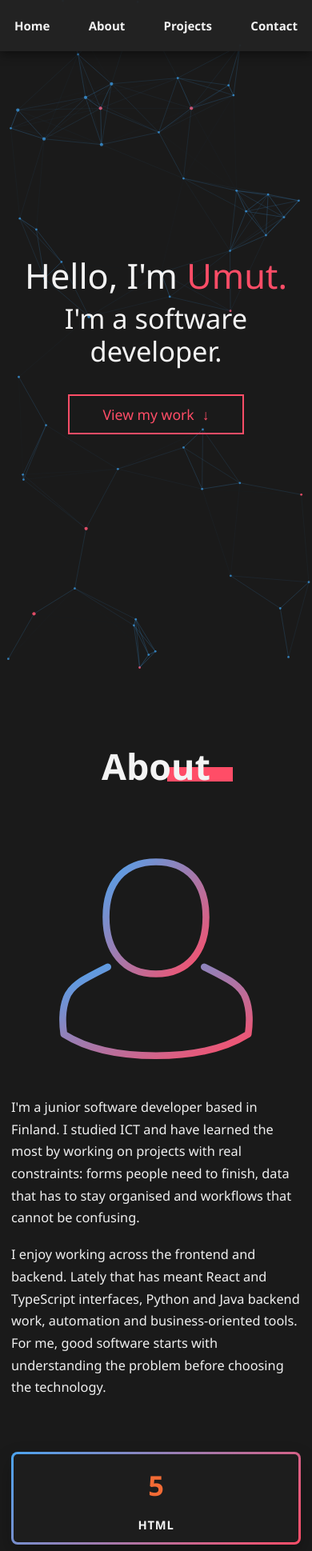
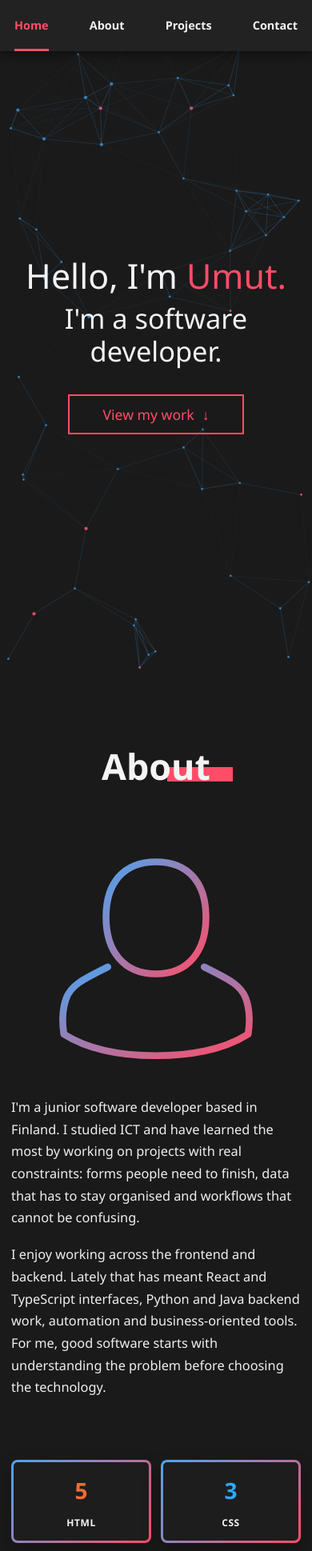
Before and after one commit to umuttig37/UmutPortfolio, a React (Vite) app: page / in a window 390 px wide. Shown: the top 1939 px of the page at 80% size. Built offline with nearby package versions, Linux system fonts and the light colour scheme.

Commit message:
improved responsive layout and navigation

```diff
--- a/src/App.css
+++ b/src/App.css
@@ -31,6 +31,10 @@ main {
 }
 
 .site-header a {
+  position: relative;
+  display: grid;
+  height: 70px;
+  align-items: center;
   color: #f2f2f2;
   font-size: clamp(1rem, 1.2vw, 1.3rem);
   font-weight: 650;
@@ -39,9 +43,35 @@ main {
   transition: color 180ms ease;
 }
 
+.site-header a::after {
+  position: absolute;
+  right: 0;
+  bottom: 0;
+  left: 0;
+  height: 3px;
+  background: #ff4d67;
+  content: '';
+  transform: scaleX(0);
+  transform-origin: center;
+  transition: transform 180ms ease;
+}
+
 .site-header a:hover,
-.site-header a:focus-visible {
+.site-header a:focus-visible,
+.site-header a.active {
   color: #ff4d67;
+}
+
+.site-header a.active::after {
+  transform: scaleX(1);
+}
+
+.site-header a:focus-visible,
+.button:focus-visible,
+.project-links a:focus-visible,
+.contact-links a:focus-visible {
+  outline: 2px solid #52b4ff;
+  outline-offset: 4px;
 }
 
 .section-shell {
@@ -51,6 +81,7 @@ main {
 
 .hero-section {
   min-height: 100vh;
+  min-height: 100svh;
   display: grid;
   place-items: center;
   padding: 100px 0 80px;
@@ -120,6 +151,7 @@ main {
 .content-section,
 .contact-section {
   min-height: 100vh;
+  scroll-margin-top: 70px;
   padding: 108px 0 92px;
 }
 
@@ -501,6 +533,19 @@ main {
     grid-template-columns: 1fr;
   }
 
+  .about-layout {
+    gap: 58px;
+  }
+
+  .about-copy p {
+    width: min(100%, 680px);
+  }
+
+  .contact-layout {
+    width: min(100%, 760px);
+    margin: 0 auto;
+  }
+
   .skill-card-grid,
   .projects-grid {
     grid-template-columns: repeat(2, minmax(0, 1fr));
@@ -519,7 +564,8 @@ main {
   }
 
   .site-header a {
-    font-size: 0.94rem;
+    height: 64px;
+    font-size: clamp(0.8rem, 3.7vw, 0.94rem);
   }
 
   .section-shell {
@@ -531,11 +577,11 @@ main {
   }
 
   .hero-copy h1 {
-    font-size: 2.7rem;
+    font-size: clamp(2.35rem, 11vw, 2.7rem);
   }
 
   .hero-copy p {
-    font-size: 2.15rem;
+    font-size: clamp(1.85rem, 9vw, 2.15rem);
   }
 
   .button {
@@ -560,9 +606,44 @@ main {
     font-size: 1.02rem;
   }
 
-  .skill-card-grid,
+  .skill-card-grid {
+    grid-template-columns: repeat(2, minmax(0, 1fr));
+    gap: 12px;
+  }
+
+  .tech-card {
+    min-height: 104px;
+  }
+
+  .tech-card strong {
+    min-width: 44px;
+    min-height: 44px;
+    font-size: 1.75rem;
+  }
+
+  .tech-card span {
+    font-size: 0.75rem;
+  }
+
   .projects-grid {
     grid-template-columns: 1fr;
+  }
+
+  .project-body,
+  .project-marker {
+    padding-right: 20px;
+    padding-left: 20px;
+  }
+
+  .contact-note,
+  .contact-links a,
+  .contact-info-card {
+    padding: 22px;
+  }
+
+  .contact-note .button {
+    width: 100%;
+    min-width: 0;
   }
 }
 
--- a/src/components/Header.tsx
+++ b/src/components/Header.tsx
@@ -1,16 +1,46 @@
+import { useEffect, useState } from 'react'
+
 const navItems = [
   { label: 'Home', href: '#top' },
   { label: 'About', href: '#about' },
   { label: 'Projects', href: '#projects' },
   { label: 'Contact', href: '#contact' },
-]
+] as const
 
 export function Header() {
+  const [activeSection, setActiveSection] = useState<(typeof navItems)[number]['href']>('#top')
+
+  useEffect(() => {
+    const sections = navItems
+      .map((item) => document.querySelector<HTMLElement>(item.href))
+      .filter((section): section is HTMLElement => section !== null)
+
+    const observer = new IntersectionObserver(
+      (entries) => {
+        const visibleSection = entries.find((entry) => entry.isIntersecting)
+        if (visibleSection) {
+          setActiveSection(`#${visibleSection.target.id}` as (typeof navItems)[number]['href'])
+        }
+      },
+      { rootMargin: '-20% 0px -65%', threshold: 0 },
+    )
+
+    sections.forEach((section) => observer.observe(section))
+
+    return () => observer.disconnect()
+  }, [])
+
   return (
     <header className="site-header">
       <nav aria-label="Main navigation">
         {navItems.map((item) => (
-          <a key={item.href} href={item.href}>
+          <a
+            className={activeSection === item.href ? 'active' : undefined}
+            key={item.href}
+            href={item.href}
+            aria-current={activeSection === item.href ? 'page' : undefined}
+            onClick={() => setActiveSection(item.href)}
+          >
             {item.label}
           </a>
         ))}
```
